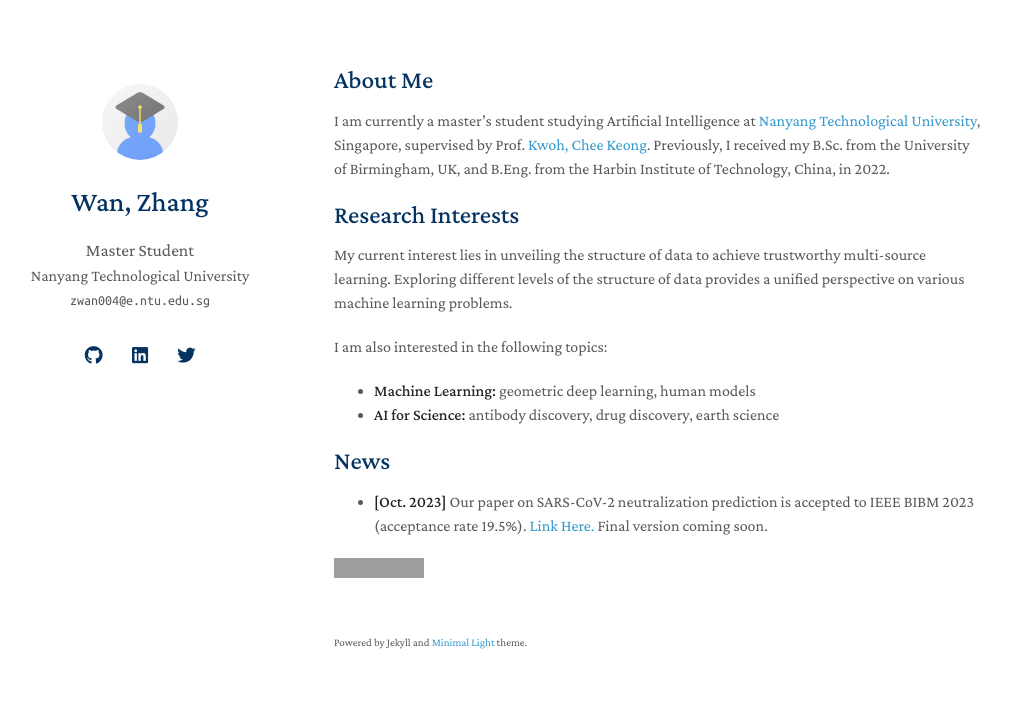
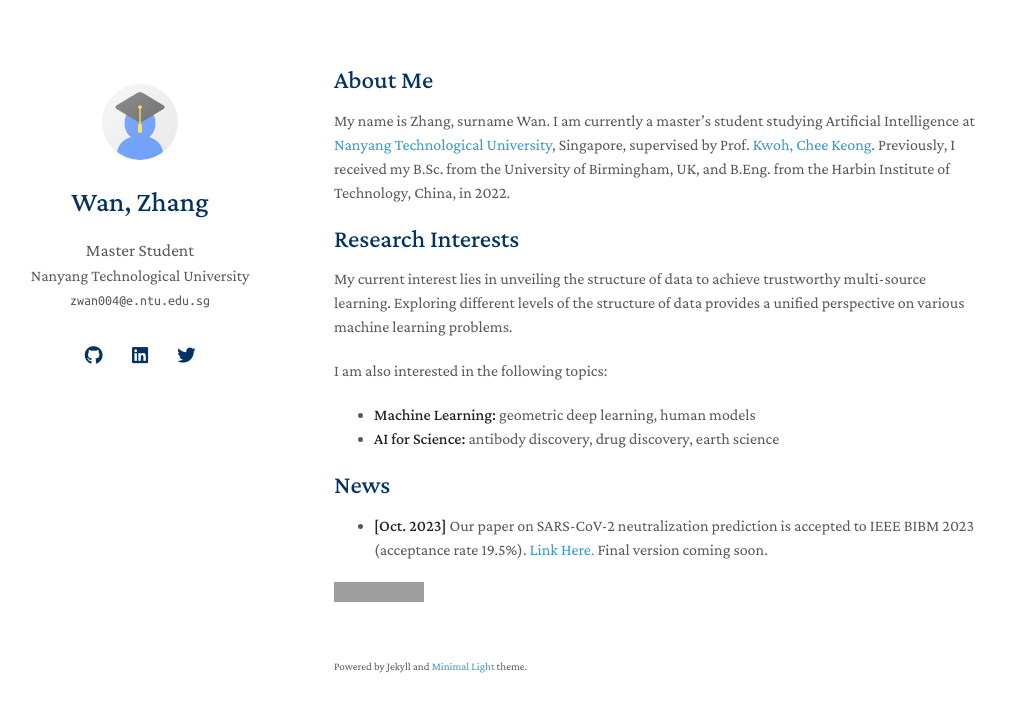
Before and after one commit to ZhangWan-byte/ZhangWan-byte.github.io, a Jekyll site: the page built from index.md, in a window 1280 px wide. Shown: the top 712 px of the page, without its empty margins (136-1147 px from the left). Built offline with Jekyll 4.4.1, drawn with Linux system fonts in a browser that asks for light colours; nearby versions of some CDN libraries; a style sheet for code colours, icons or effects is not loaded; our own code applies the rules of GitHub Pages for plain Markdown files; grey boxes are pictures that could not be loaded.

Commit message:
Update index.md

```diff
--- a/index.md
+++ b/index.md
@@ -4,7 +4,7 @@ layout: homepage
 
 ## About Me
 
-I am currently a master's student studying Artificial Intelligence at [Nanyang Technological University](https://www.ntu.edu.sg/), Singapore, supervised by Prof. [Kwoh, Chee Keong](https://personal.ntu.edu.sg/asckkwoh/). Previously, I received my B.Sc. from the University of Birmingham, UK, and B.Eng. from the Harbin Institute of Technology, China, in 2022.
+My name is Zhang, surname Wan. I am currently a master's student studying Artificial Intelligence at [Nanyang Technological University](https://www.ntu.edu.sg/), Singapore, supervised by Prof. [Kwoh, Chee Keong](https://personal.ntu.edu.sg/asckkwoh/). Previously, I received my B.Sc. from the University of Birmingham, UK, and B.Eng. from the Harbin Institute of Technology, China, in 2022.
 
 ## Research Interests
 
```
